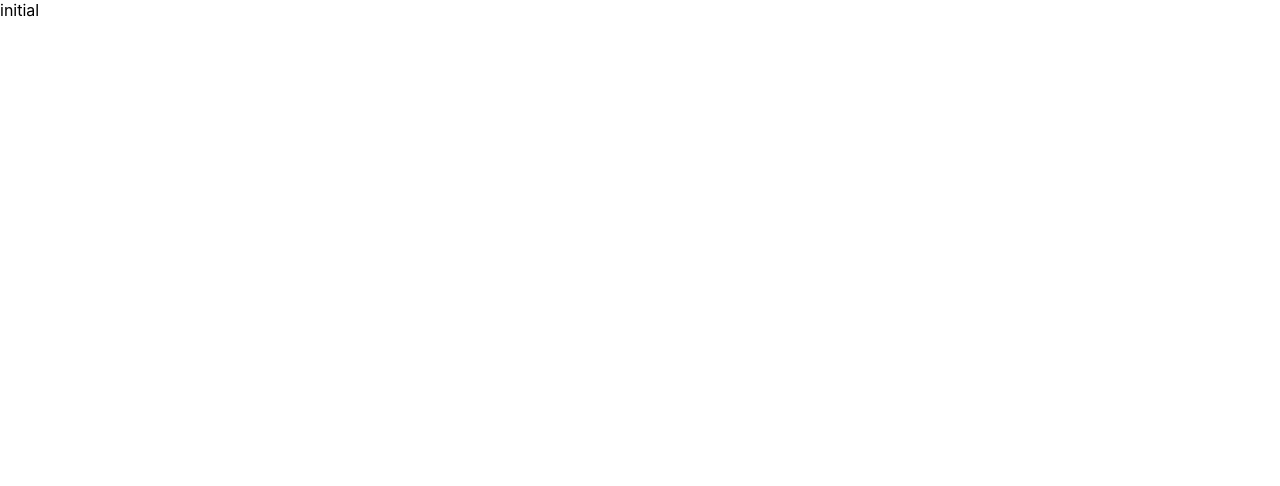
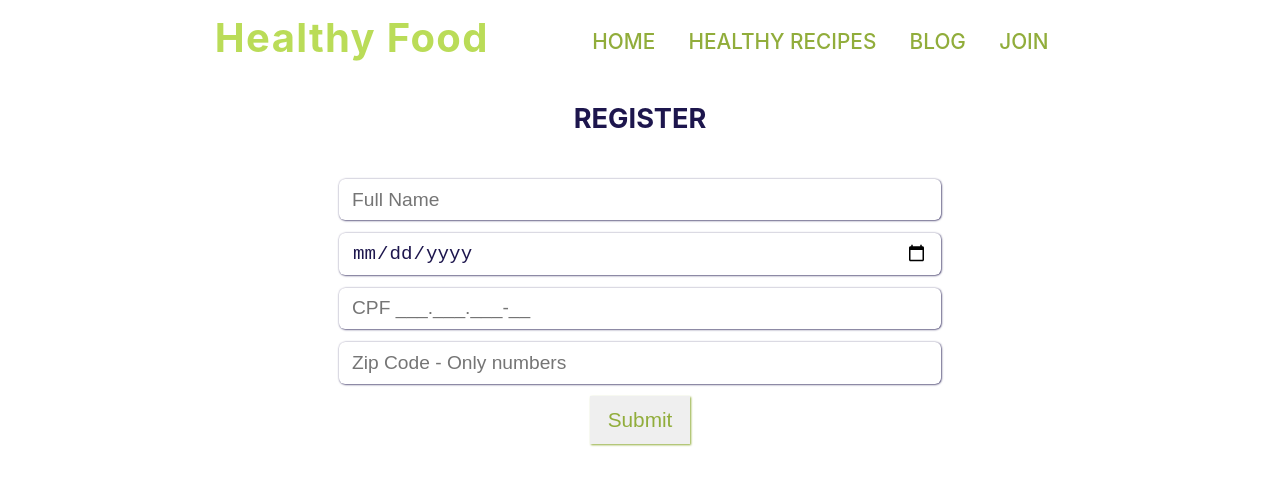
Before and after one commit to hernanbarrientos/gcb-healthyfood, a React (Create React App) app: page / in a window 1280 px wide. Shown: the top 486 px of the page. Built offline with nearby package versions, Linux system fonts and the light colour scheme.

Commit message:
form finished

```diff
--- a/src/App.js
+++ b/src/App.js
@@ -1,11 +1,12 @@
 import React from "react"
+import Register from "./Page/Register";
 
 
 function App() {
   return (
-    <div className="App">
-      initial
-    </div>
+   <>
+    <Register/>
+   </>
   );
 }
 
--- /dev/null
+++ b/src/Components/SignUp.js
@@ -0,0 +1,103 @@
+import React, { useState, useEffect } from "react";
+import axios from "axios";
+import { Container, Form, InputForm, Button } from "./signUpStyles";
+
+const SignUp = () => {
+  const [form, setForm] = useState({
+    name: "",
+    date: "",
+    cpf: "",
+    zipCode: "",
+    address: "",
+    number: "",
+    district: "",
+    city: "",
+  });
+
+  const onChange = (event) => {
+    const { name, value } = event.target;
+    setForm({ ...form, [name]: value });
+  };
+
+  const handleSignUp = (event) => {
+    event.preventDefault();
+  };
+
+
+  return (
+    <Container>
+      <Form onSubmit={handleSignUp}>
+        <InputForm
+          name="name"
+          value={form.name}
+          onChange={onChange}
+          placeholder={"Full Name"}
+          required
+        />
+        <InputForm
+          name="date"
+          value={form.date}
+          onChange={onChange}
+          placeholder={"Birth date MM/DD/YYYY"}
+          type="date"
+          required
+        />
+        <InputForm
+          name="cpf"
+          value={form.cpf}
+          onChange={onChange}
+          placeholder={"CPF ___.___.___-__"}
+          required
+          maxLength={11}
+          pattern={"[0-9]{11}"}
+          title={"Only Numbers - Your CPF must contain 11 digits "}
+        />
+        <InputForm
+          name="zipCode"
+          value={form.zipCode}
+          onChange={onChange}
+          placeholder={"Zip Code - Only numbers"}
+          required
+          maxLength={9}
+          title={"Only Numbers - Your ZIP Code must contain 8 digits"}
+        />
+
+        {form.zipCode ? (
+          <>
+            <InputForm
+              name="address"
+              value={form.address}
+              onChange={onChange}
+              placeholder={"Address"}
+              readOnly
+            />
+            <InputForm
+              name="number"
+              value={form.number}
+              onChange={onChange}
+              placeholder={"Number"}
+              required
+            />
+            <InputForm
+              name="district"
+              value={form.district}
+              onChange={onChange}
+              placeholder={"District"}
+              readOnly
+            />
+            <InputForm
+              name="city"
+              value={form.city}
+              onChange={onChange}
+              placeholder={"City"}
+              readOnly
+            />
+          </>
+        ) : null}
+
+        <Button>Submit</Button>
+      </Form>
+    </Container>
+  );
+};
+export default SignUp;
--- /dev/null
+++ b/src/Components/signUpStyles.js
@@ -0,0 +1,68 @@
+import styled from "styled-components";
+
+export const Container = styled.div`
+  width: 50vw;
+  padding: 0 auto;
+  margin: 2% auto;
+  align-items: center;
+`;
+export const Form = styled.form`
+  display: flex;
+  flex-direction: column;
+`;
+
+export const InputForm = styled.input`
+  margin: auto;
+  margin-bottom: 2%;
+  padding: 2%;
+  width: 90%;
+  height: 2vh;
+  color: #1d164d;
+  font-size: 1.2rem;
+  border: none;
+  border-radius: 6px;
+  box-shadow: 0.5px 0.5px 2px;
+
+  @media (max-width: 600px) {
+    font-size: 0.7rem;
+    height: 3.5vh;
+  }
+  @media (max-width: 480px) {
+    font-size: 0.48rem;
+    height: 2.5vh;
+  }
+  @media (max-width: 320px) {
+    font-size: 0.4rem;
+    height: 100%;
+    border-radius: 2px;
+    margin-bottom: 6%;
+  }
+`;
+export const Button = styled.button`
+  color: #91ad3b;
+  max-width: 100px;
+  width: 40%;
+  height: 6vh;
+  text-decoration: none;
+  border: none;
+  box-shadow: 1px 1px 2px;
+  font-size: 1.3rem;
+  font-weight: 500;
+  margin: auto;
+
+  &:hover {
+    color: white;
+    background-color: #badc58;
+    border-radius: 3px;
+    transition: 0.6s;
+  }
+  @media (max-width: 600px) {
+    font-size: 0.8rem;
+    height: 4vh;
+  }
+
+  @media (max-width: 300px) {
+    font-size: 0.6rem;
+    height: 2vh;
+  }
+`;
--- a/src/Page/Register.js
+++ b/src/Page/Register.js
@@ -1,5 +1,8 @@
 import React from "react";
+import Header from "../Components/Header";
+import SignUp from "../Components/SignUp";
 import { PageContainer, Subtitle, SignUpContainer } from "./styles";
+
 
 function Register() {
   return (
```
